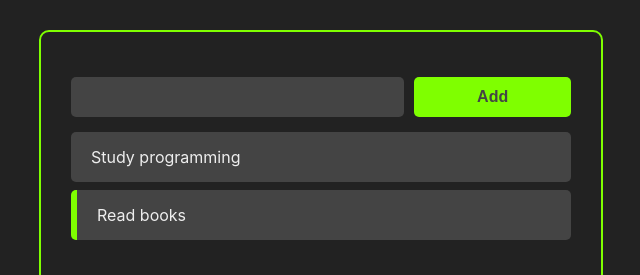
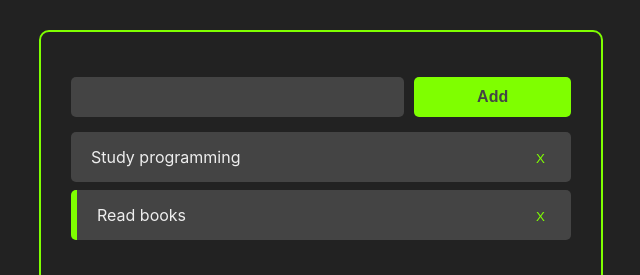
Before and after one commit to Andrew-2609/react-course, a React (Create React App) app: page / in a window 1280 px wide. Shown: the top 275 px of the page, without its empty margins (319-959 px from the left). Built offline with nearby package versions, Linux system fonts and the light colour scheme.

Commit message:
remove task button created

```diff
--- a/src/components/Task/index.css
+++ b/src/components/Task/index.css
@@ -9,3 +9,14 @@
     align-items: center;
     font-size: 16px;
 }
+
+.task-title {
+    cursor: pointer;
+}
+
+.remove-task-button {
+    background-color: #444;
+    border: none;
+    color: chartreuse;
+    cursor: pointer;
+}
--- a/src/components/Task/index.jsx
+++ b/src/components/Task/index.jsx
@@ -3,12 +3,13 @@
 
 const Task = ({ task, handleTaskClick }) => {
     return (
-        <div
-            className="task-container"
-            style={task.completed ? { borderLeft: "6px solid chartreuse" } : {}}
-        >
+        <div className="task-container" style={task.completed ? { borderLeft: "6px solid chartreuse" } : {}}>
             <div className="task-title" onClick={() => handleTaskClick(task.id)}>
                 {task.title}
+            </div>
+
+            <div className="buttons-container">
+                <button className="remove-task-button">X</button>
             </div>
         </div>
     );
```
